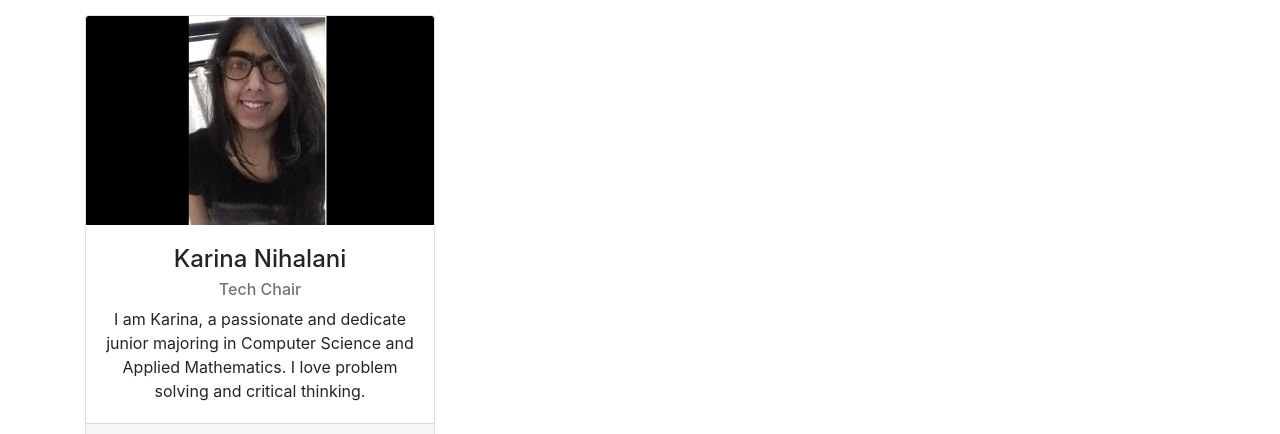
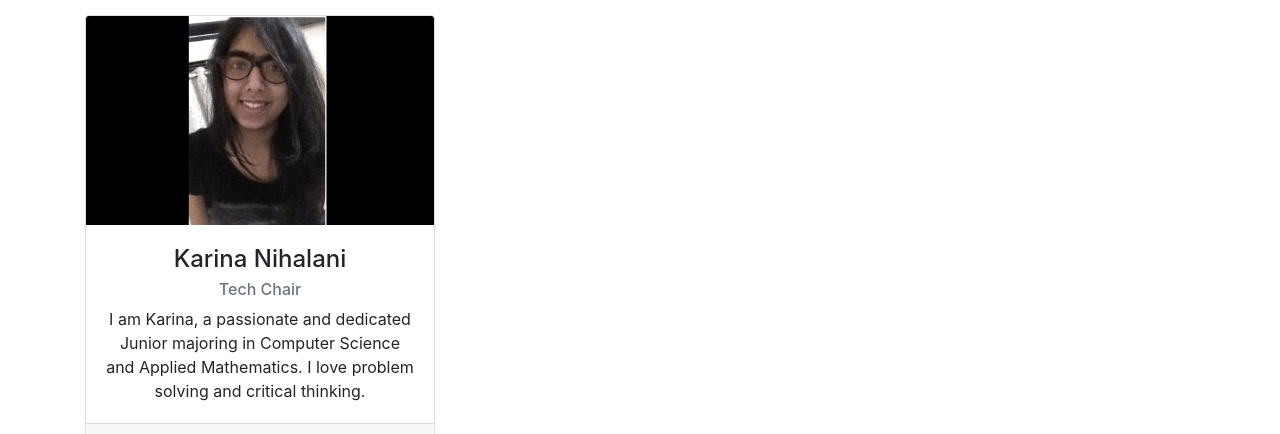
Before and after one commit to wisconsinsdc/wisconsinsdc.github.io, a website: page pages/about.html in a window 1280 px wide. Shown: the part 2534-2968 px from the top of the page. Drawn offline with Linux system fonts and the light colour scheme.

Commit message:
Fix grammar in Karina's bio

```diff
--- a/pages/about.html
+++ b/pages/about.html
@@ -170,7 +170,7 @@
           <div class="card-body">
             <h4 class="card-title">Karina Nihalani</h4>
             <h6 class="card-subtitle mb-2 text-muted">Tech Chair</h6>
-            <p class="card-text">I am Karina, a passionate and dedicate junior majoring in Computer Science and Applied Mathematics. I love problem solving and critical thinking.</p>
+            <p class="card-text">I am Karina, a passionate and dedicated Junior majoring in Computer Science and Applied Mathematics. I love problem solving and critical thinking.</p>
           </div>
           <div class="card-footer">
             <a href="https://www.linkedin.com/in/karina-nihalani-618719136/"><i class="fab fa-linkedin fa-3x"></i></a>
```
